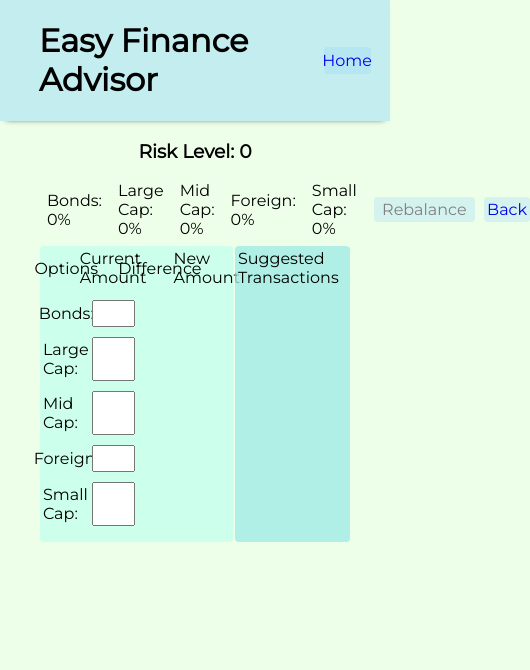
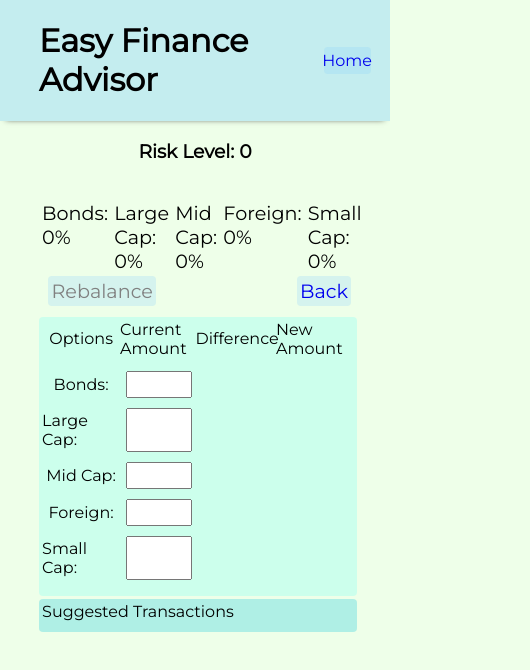
Before and after one commit to echen831/finance_advisor, a React (Create React App) app: page /#/calculator in a window 390 px wide. Shown: the top 670 px of the page, 530 px wide, since content can reach past the window. Built offline with nearby package versions, Linux system fonts and the light colour scheme.

Commit message:
add resizing

```diff
--- a/src/components/calculator/calculator.css
+++ b/src/components/calculator/calculator.css
@@ -1,15 +1,29 @@
 
 .header {
     display: flex;
+    justify-content: space-between;
     align-items: center;
-    justify-content: space-between;
     margin-bottom: 2%;
     width: 80%;
 }
 
+.header-titles {
+    display: flex;
+    font-size: 120%;
+    width: 80%;
+}
+
+.header-btn {
+    display: flex;
+    justify-content: space-between;
+    font-size: 120%;
+    width: 30%;
+}
+
+
 .header li {
-    padding-left: .5rem;
-    padding-right: .5rem;
+    padding-left: 1%;
+    padding-right: 1%;
 }
 
 .table-container {
--- a/src/components/calculator/calculator.jsx
+++ b/src/components/calculator/calculator.jsx
@@ -1,11 +1,28 @@
-import React, { useState, useEffect, useRef } from 'react';
+import React, { useState, useEffect } from 'react';
 import { connect } from 'react-redux';
 import { rebalance, round, findDiff } from '../../util/rebalance';
 import { Navbar } from '../navbar/navbar';
 import { Button, LinkButton } from '../portfolio/buttons';
 import './calculator.css'
 
-const INITIAL_VALUES = { 'Bonds': 0, 'Large Cap': 0, 'Mid Cap': 0, 'Foreign': 0, 'Small Cap': 0 };
+const INITIAL_VALUES = { 'Bonds': 0,
+                         'Large Cap': 0,
+                         'Mid Cap': 0,
+                         'Foreign': 0,
+                         'Small Cap': 0
+                        };
+
+const VERTICAL_STYLES = [
+    {
+        'flexDirection': 'column'
+    },
+    {
+        'width': '100%',
+        'marginBottom': '1%'
+    }
+]
+
+
 
 const Calculator = (props) => {
     const [inputSum, setInputSum] = useState(0);
@@ -15,6 +32,19 @@ const Calculator = (props) => {
     const [suggestions, setSuggestions] = useState([]);
     const [showAmt, setShowAmt] = useState(false)
     const options = Object.keys(props.data)
+    const [windowWidth, setWindowWidth] = useState(window.innerWidth);
+
+    const resize = () => {
+        setWindowWidth(window.innerWidth)
+    }
+
+    useEffect(() => {
+        window.addEventListener('resize', resize);
+
+        return () => {
+            window.removeEventListener('resize', resize)
+        }
+    }, [windowWidth])
 
     useEffect(() => {
         setInputSum(Object.values(inputs).reduce((a,c) => a + c, 0))
@@ -51,25 +81,30 @@ const Calculator = (props) => {
         return round(inputSum * targetPercentage[field])
     }
 
+    const displayStyle = windowWidth <= 900 ? VERTICAL_STYLES : [];
+
     return (
         <div className='page-container'>
             <Navbar/>
             <h3>Risk Level: {props.riskLevelIdx}</h3>
-            <div className='header'>
+            <div className='header' style={displayStyle[0]}>
+                <ul className='header-titles' style={displayStyle[1]}>
                     {options.map(option => {
                         return <li>{option}: {props.data[option] * 100}%</li>
                     })}
+                </ul>
+                <div className='header-btn' style={displayStyle[1]}>
                     <Button text='Rebalance'
                             handleClick={handleSetTargetAmount}
                             currIdx={inputSum}/>
                     <LinkButton currIdx={11}
                                 link={'portfolio'}
                                 text={'Back'}/>
-
+                </div>
             </div>
 
-            <div className='table-container'>
-                <div className='input-container'>
+            <div className='table-container' style={displayStyle[0]}>
+                <div className='input-container' style={displayStyle[1]}>
                     <div className='input'>
                         <li>Options</li>
                         <li>Current Amount</li>
@@ -96,10 +131,10 @@ const Calculator = (props) => {
                         )
                     })}
                 </div>
-                <div className='suggestion-container'>
+                <div className='suggestion-container' style={displayStyle[1]}>
                     <li>Suggested Transactions</li>
-                        {suggestions.map(str => {
-                            return <li>{str}</li>
+                        {suggestions.map((str,idx) => {
+                            return <li key={idx}>{str}</li>
                         })}
                 </div>
 
--- a/src/components/splash/splash.css
+++ b/src/components/splash/splash.css
@@ -6,11 +6,12 @@
 
 .intro-container {
     width: 40%;
-    background-color: royalblue;
     padding: 2%;
 }
 
 .video-container {
     width: 60%;
-    background-color: red;
+    display: flex;
+    justify-content: center;
+    align-items: center;
 }
--- a/src/components/splash/splash.jsx
+++ b/src/components/splash/splash.jsx
@@ -1,20 +1,50 @@
-import React from 'react';
+import React, { useState, useEffect } from 'react';
+import ReactPlayer from 'react-player'
 import { Navbar } from '../navbar/navbar';
 import './splash.css';
 
+const VERTICAL_STYLES = [
+  {
+    'flexDirection': "column"
+  },
+  {
+      'width': "100%"
+  }
+
+]
+
 const Splash = () => {
+    const [windowWidth, setWindowWidth] = useState(window.innerWidth);
+
+    const resize = () => {
+        setWindowWidth(window.innerWidth)
+    }
+
+    useEffect(() => {
+        window.addEventListener('resize', resize);
+
+        return () => {
+            window.removeEventListener('resize', resize)
+        }
+    }, [windowWidth])
+
+    const displayStyle = windowWidth <= 900 ? VERTICAL_STYLES : [];
 
     return (
         <div className='page-container'>
             <Navbar page={"splash"}/>
-            <div className='content-container'>
-                <div className='intro-container'>
+            <div className='content-container' style={displayStyle[0]}>
+                <div className='intro-container' style={displayStyle[1]}>
+                    <h2>Welcome to Easy Finance Advisor</h2>
                     <p>
                         Lorem ipsum dolor sit amet, consectetur adipiscing elit. Donec laoreet ultricies justo, non porttitor mauris cursus et. Vivamus a sodales nulla, vitae commodo eros. Vestibulum auctor, justo pharetra vehicula convallis, est augue tincidunt mauris, ac mattis magna lorem vel sapien. Curabitur rutrum orci metus, vitae finibus quam sollicitudin vitae. Vestibulum ante ipsum primis in faucibus orci luctus et ultrices posuere cubilia curae; In at semper eros. Morbi aliquet lacus et est mattis feugiat. Aliquam faucibus quis neque eu ullamcorper. Sed in dolor nunc. Suspendisse varius magna nec ipsum pellentesque, tempus tempor dolor laoreet. Integer accumsan eu nunc eu commodo. Donec sed arcu eget ex euismod placerat non eu ligula. Fusce lobortis lorem nunc, vel viverra nisl ornare vel. Aenean ac tristique nibh, at sagittis magna. Phasellus efficitur at erat sit amet sodales.
                     </p>
                 </div>
-                <div className='video-container'>
-
+                <div className='video-container' style={displayStyle[1]}>
+                    <ReactPlayer
+                        url='https://www.youtube.com/watch?v=ysz5S6PUM-U'
+                        controls
+                    />
                 </div>
             </div>
         </div>
```
Also changed, not shown: 1 other file (tests, documents, lock files or other folders). Lines whose indentation alone changed are shown as unchanged.
